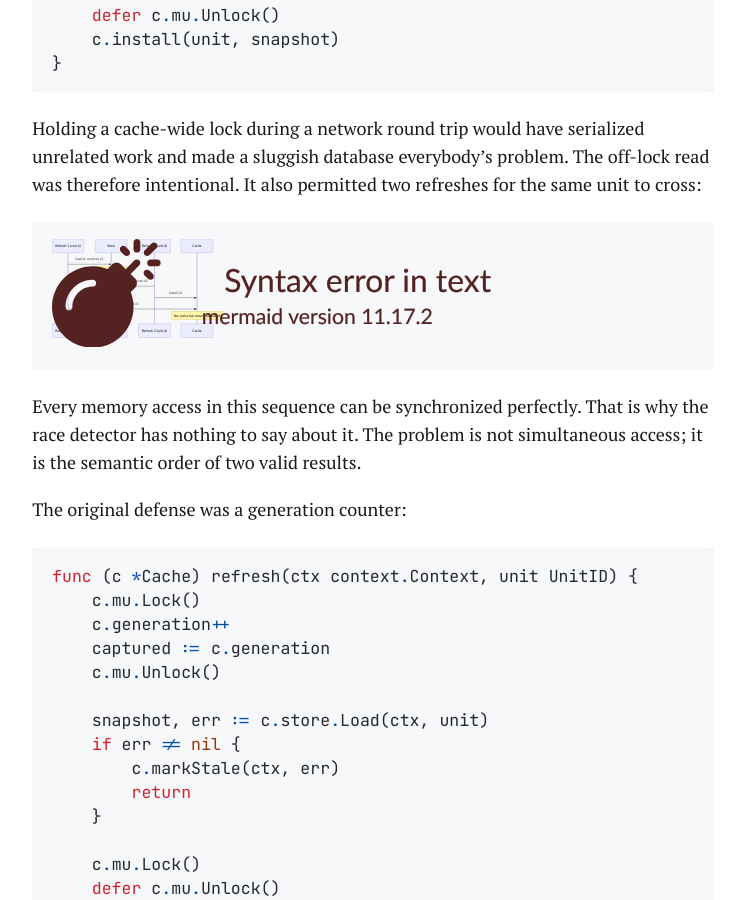
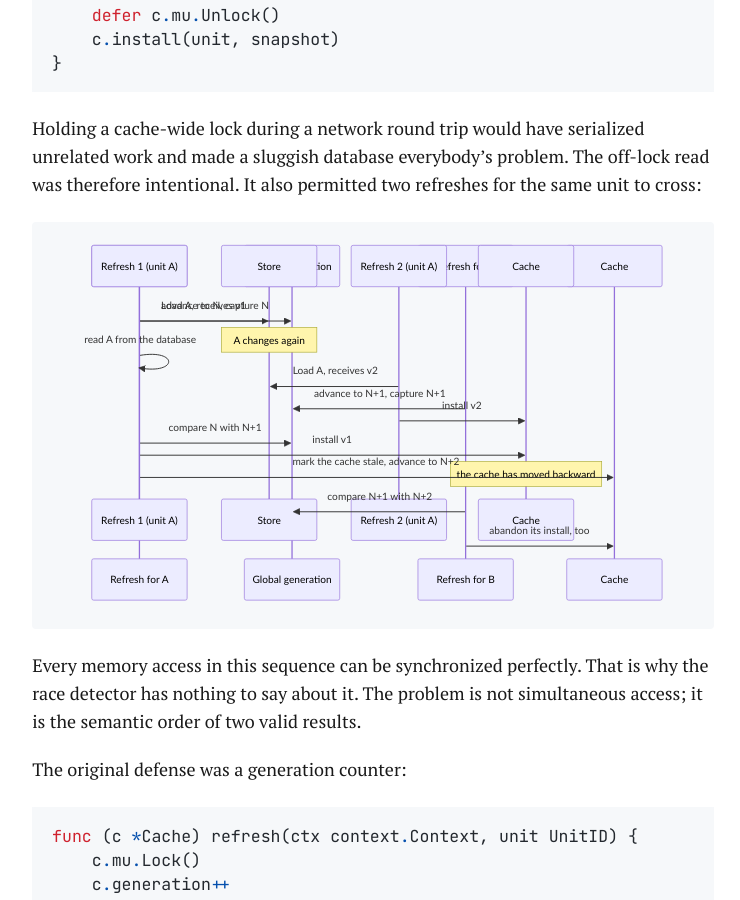
Before and after one commit to nobelk/nobelk.github.io, a Jekyll site: the page built from _posts/2026-08-14-a-cache-that-distrusted-itself.md, in a window 1280 px wide and 900 px high, scrolled down 2677 px. Shown: the whole window, without its empty margins (267-1007 px from the left). Built offline with Jekyll 4.4.1, drawn with Linux system fonts in a browser that asks for light colours.

Commit message:
Fix mermaid parse error in series part 8
Mermaid treats ';' as a statement separator, so semicolons inside
sequence-diagram message text broke the second diagram's parse and the
figure failed to render. Replace them with commas.

Co-Authored-By: Claude Opus 5 (1M context) <noreply@anthropic.com>
Claude-Session: https://claude.ai/code/session_016dikpwobSk3jcar5tTsfwQ

````diff
--- a/_posts/2026-08-14-a-cache-that-distrusted-itself.md
+++ b/_posts/2026-08-14-a-cache-that-distrusted-itself.md
@@ -188,11 +188,11 @@ sequenceDiagram
     participant B as Refresh for B
     participant C as Cache
 
-    A->>G: advance to N; capture N
+    A->>G: advance to N, capture N
     A->>A: read A from the database
-    B->>G: advance to N+1; capture N+1
+    B->>G: advance to N+1, capture N+1
     A->>G: compare N with N+1
-    A->>C: mark the cache stale; advance to N+2
+    A->>C: mark the cache stale, advance to N+2
     B->>G: compare N+1 with N+2
     B->>C: abandon its install, too
 ```
````
